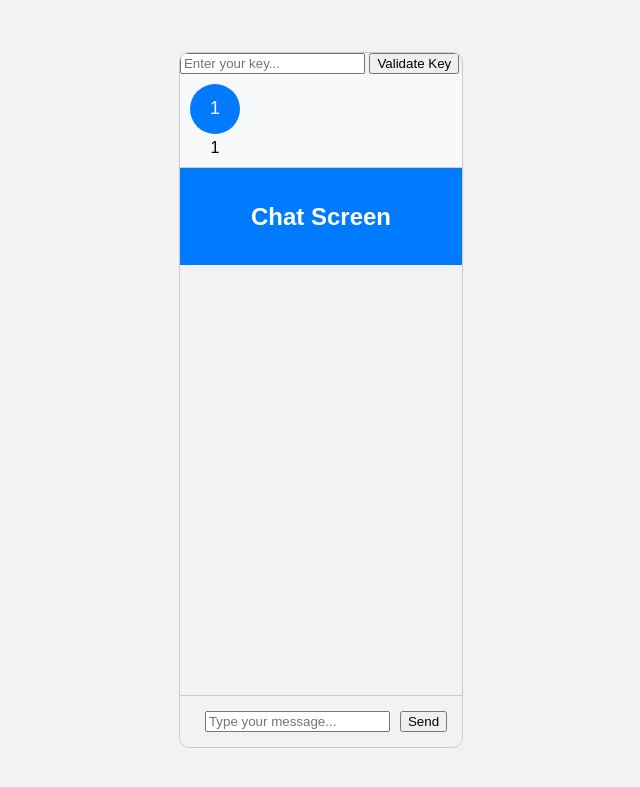
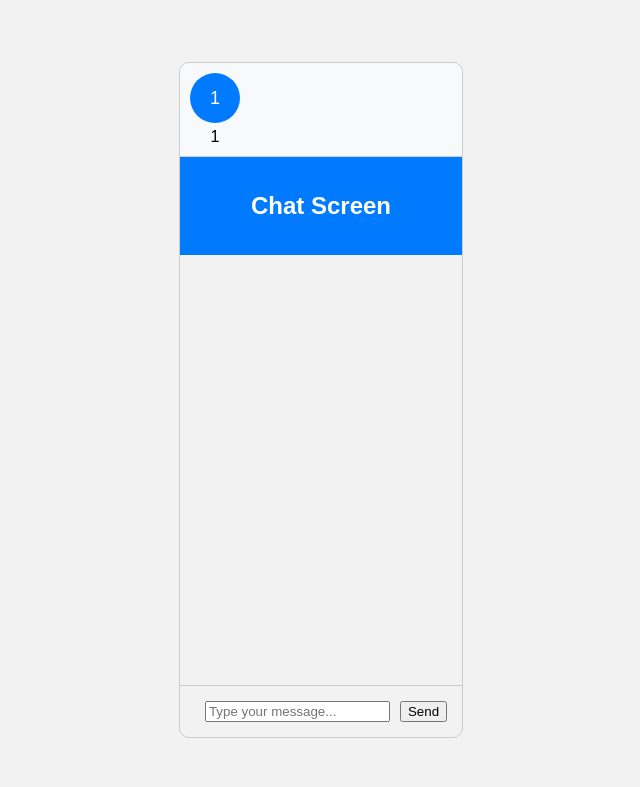
Before and after one commit to allenanto/systems_security_B9IS103, a Flask app: template templates/index.html in a window 1280 px wide. Shown: the top 787 px of the page, without its empty margins (319-959 px from the left). Run offline with Flask 3, Linux system fonts and the light colour scheme; the template is opened without the code that fills it: most values are stand-ins (such as "Sample title", 1, 10 or a date in 2020); some libraries are stand-ins or nearby versions.

Commit message:
key validation

```diff
--- a/templates/index.html
+++ b/templates/index.html
@@ -11,10 +11,6 @@
 </head>
 <body>
     <div class="container chat-container">
-        <div class="key-input-container">
-            <input type="text" id="keyInput" class="form-control" placeholder="Enter your key...">
-            <button id="validateKeyBtn" class="btn btn-primary">Validate Key</button>
-        </div>
         <div class="user-status-container">
             {% for user in users %}
             <div class="user-status" onclick="handleChatHeadClick('{{ user[0] }}', '{{ user[1] }}')">
```
